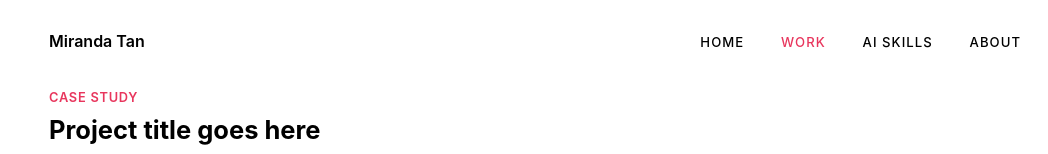
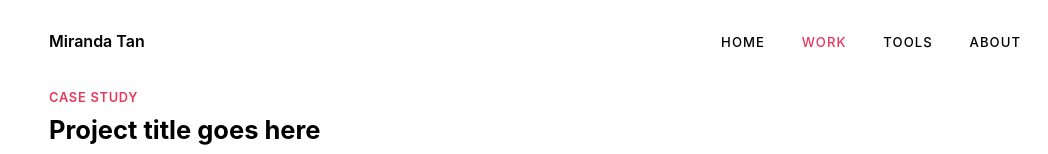
Before and after one commit to mirandatan814/mirandatan814.github.io, a plain HTML site: page case-study-template.html in a window 1280 px wide. Shown: the top 154 px of the page, without its empty margins (105-1153 px from the left). Drawn offline with Linux system fonts and the light colour scheme; a web font is replaced by a local one.

Commit message:
Reframe skills as AI tools for UXR (case-study-template.html)

```diff
--- a/case-study-template.html
+++ b/case-study-template.html
@@ -14,7 +14,7 @@
   <nav class="links">
     <a href="index.html">Home</a>
     <a href="work.html" class="active">Work</a>
-    <a href="skills.html">AI Skills</a>
+    <a href="skills.html">Tools</a>
     <a href="about.html">About</a>
   </nav>
 </header>
```
